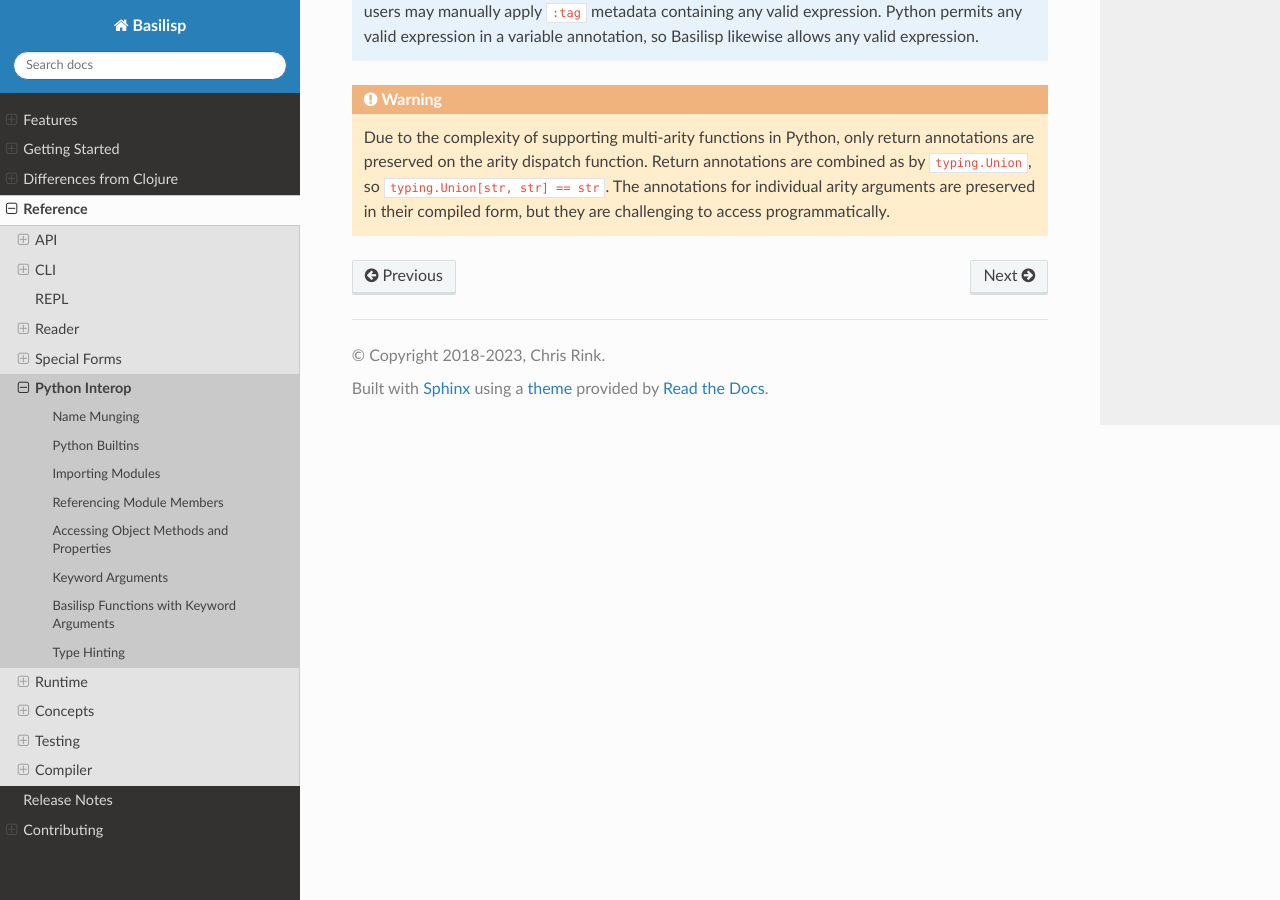
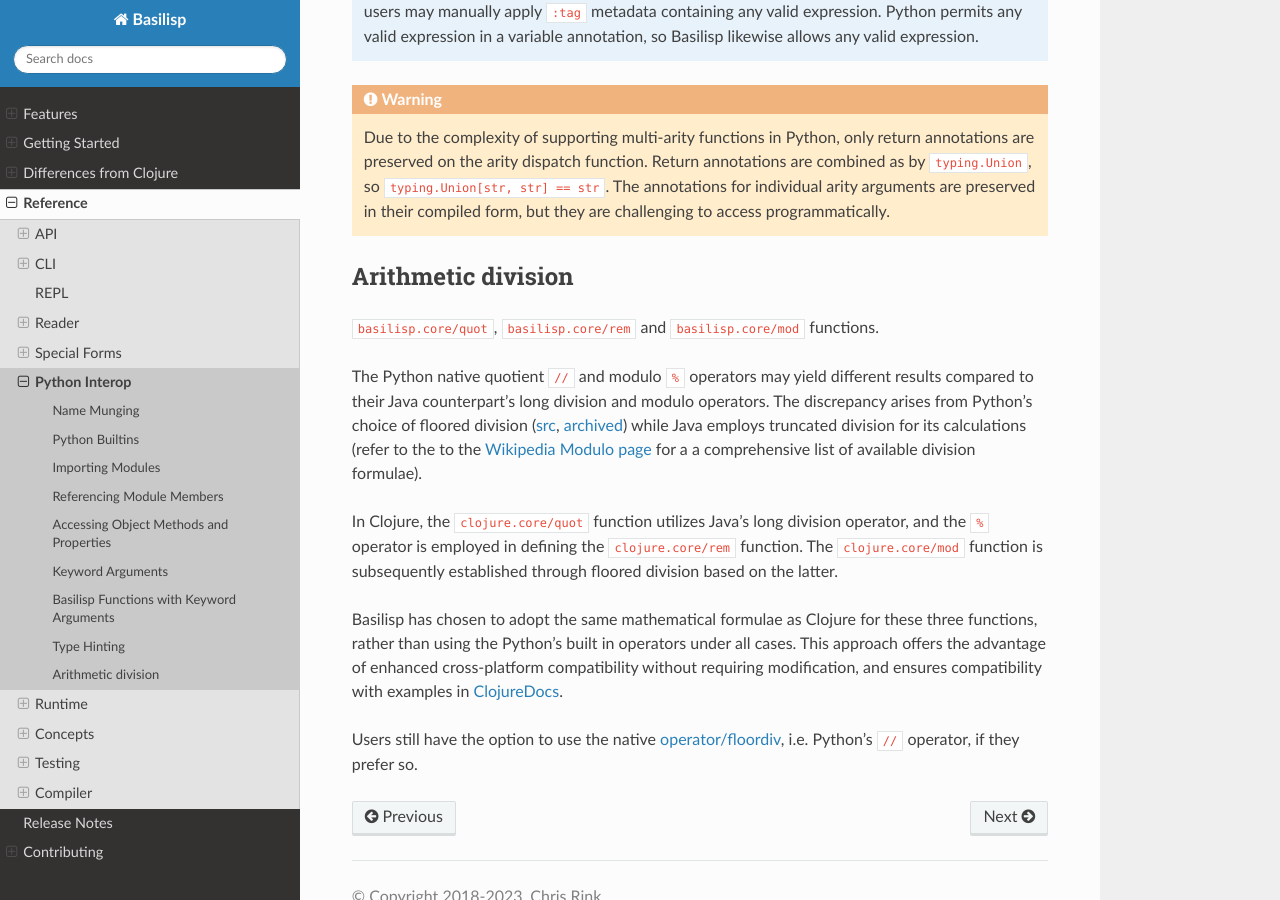
Before and after one commit to basilisp-lang/basilisp, a Sphinx documentation site: the page built from docs/pyinterop.rst, in a window 1280 px wide and 900 px high, scrolled down 5683 px. Built offline with Sphinx 7.4.7 and the Read the Docs theme 2.0.0, drawn with Linux system fonts in a browser that asks for light colours; cross-references to code outside the pages are shown as plain code.

Commit message:
align `rem` and `quot` methodologies with Clojure (#849)
Hi,

could you please consider patch to align the `rem` and `quot` results
with those of Clojure. It fixes #848.

This supersedes the decision to have `quot` use floored division
implemented #823.

This is to opt for full compatibility with Clojure, rather than using
numerically different but optimised python implementations. Users can
decide to use the corresponding python operators if they would like to
do otherwise.

I've also added some new test cases to cover additional results.

Thanks

---------

Co-authored-by: ikappaki <ikappaki@users.noreply.github.com>

```diff
--- a/docs/pyinterop.rst
+++ b/docs/pyinterop.rst
@@ -245,3 +245,18 @@
    Due to the complexity of supporting multi-arity functions in Python, only return annotations are preserved on the arity dispatch function.
    Return annotations are combined as by ``typing.Union``, so ``typing.Union[str, str] == str``.
    The annotations for individual arity arguments are preserved in their compiled form, but they are challenging to access programmatically.
+
+.. _arithmeticdivision
+
+Arithmetic division
+-------------------
+
+:lpy:fn:`basilisp.core/quot`, :lpy:fn:`basilisp.core/rem` and :lpy:fn:`basilisp.core/mod` functions.
+
+The Python native quotient ``//`` and modulo ``%`` operators may yield different results compared to their Java counterpart's long division and modulo operators. The discrepancy arises from Python's choice of floored division (`src <http://python-history.blogspot.com/2010/08/why-pythons-integer-division-floors.html>`_, `archived <https://web.archive.org/web/20100827160949/http://python-history.blogspot.com/2010/08/why-pythons-integer-division-floors.html>`_) while Java employs truncated division for its calculations (refer to the to the `Wikipedia Modulo page <https://en.wikipedia.org/wiki/Modulo>`_ for a a comprehensive list of available division formulae).
+
+In Clojure, the ``clojure.core/quot`` function utilizes Java's long division operator, and the ``%`` operator is employed in defining the ``clojure.core/rem`` function. The ``clojure.core/mod`` function is subsequently established through floored division based on the latter.
+
+Basilisp has chosen to adopt the same mathematical formulae as Clojure for these three functions, rather than using the Python's built in operators under all cases. This approach offers the advantage of enhanced cross-platform compatibility without requiring modification, and ensures compatibility with examples in  `ClojureDocs <https://clojuredocs.org/>`_.
+
+Users still have the option to use the native `operator/floordiv <https://docs.python.org/3/library/operator.html#operator.floordiv>`_, i.e. Python's ``//``  operator, if they prefer so.
```
Also changed, not shown: CHANGELOG.md (+1 -0 lines), docs/differencesfromclojure.rst (+0 -7 lines), 2 other files.
